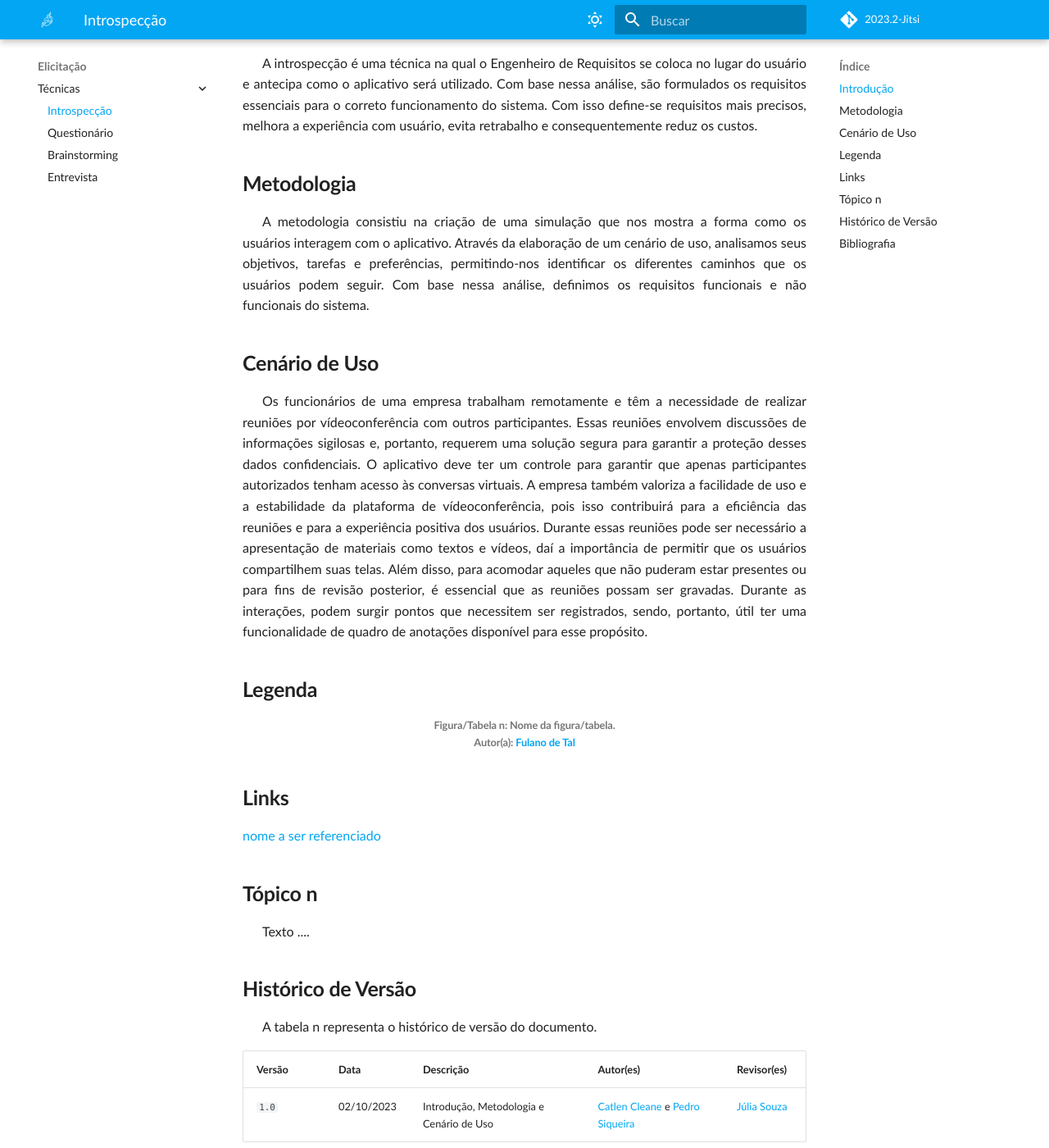
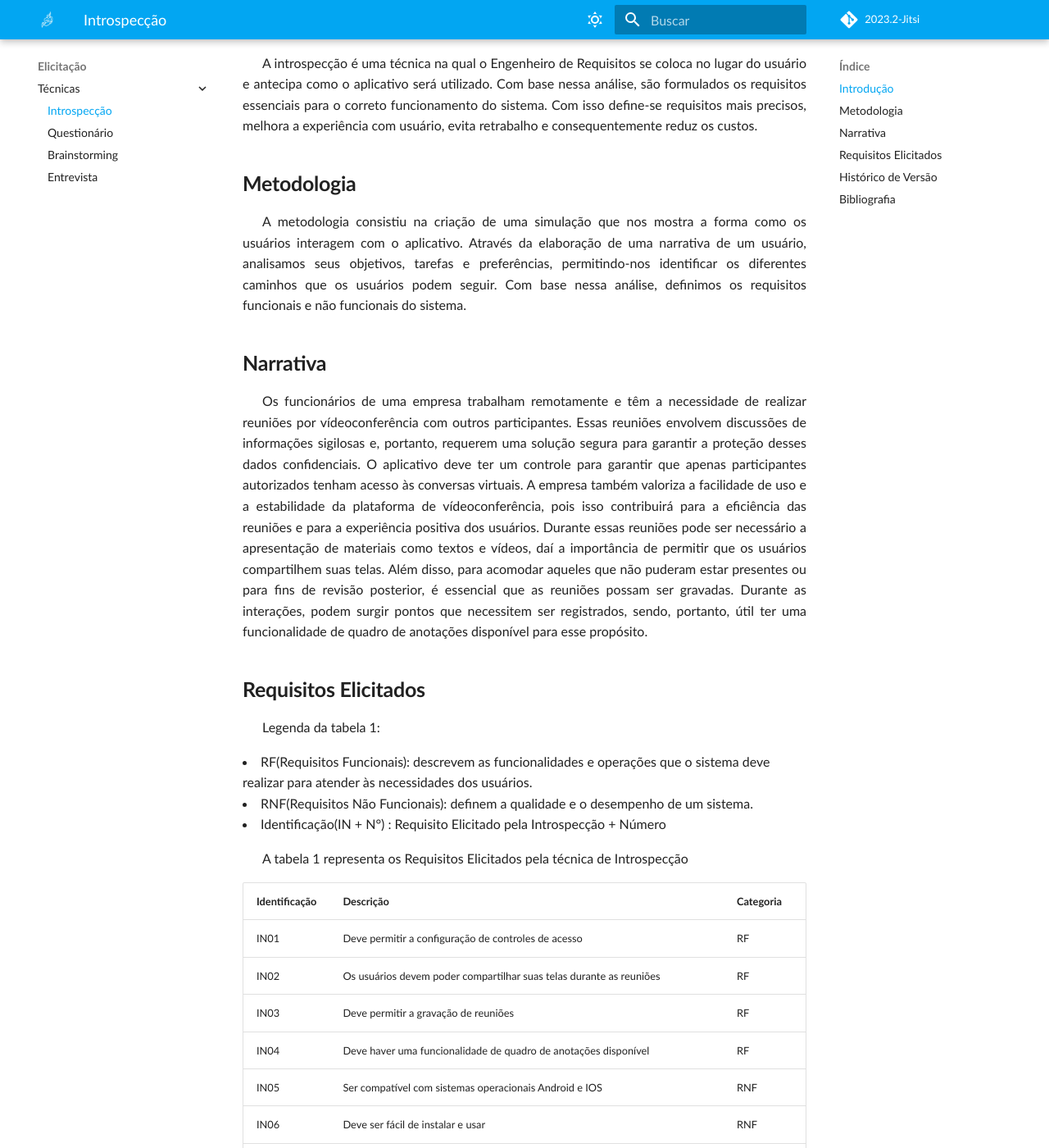
Before and after one commit to Requisitos-de-Software/2023.2-Jitsi, an MkDocs documentation site: the page built from docs/Elicitação/Introspecção.md, in a window 1280 px wide and 1400 px high, scrolled down 215 px. Shown: the whole window at 82% size. Built offline with MkDocs 1.6.1 and Material for MkDocs 9.7.7, drawn with Linux system fonts in a browser that asks for light colours; some web fonts are replaced; comment, search, counter and statistics services are not loaded; some of the changed text lies outside the part shown.

Commit message:
Elicitação de requisitos pela Introspecção

```diff
--- a/docs/Elicitação/Introspecção.md
+++ b/docs/Elicitação/Introspecção.md
@@ -7,28 +7,45 @@
 
 ## **Metodologia**
 <p align="justify">
-&emsp;&emsp;A metodologia consistiu na criação de uma simulação que nos mostra a forma como os usuários interagem com o aplicativo. Através da elaboração de um cenário de uso, analisamos seus objetivos, tarefas e preferências, permitindo-nos identificar os diferentes caminhos que os usuários podem seguir. Com base nessa análise, definimos os requisitos funcionais e não funcionais do sistema.
+&emsp;&emsp;A metodologia consistiu na criação de uma simulação que nos mostra a forma como os usuários interagem com o aplicativo. Através da elaboração de uma narrativa de um usuário, analisamos seus objetivos, tarefas e preferências, permitindo-nos identificar os diferentes caminhos que os usuários podem seguir. Com base nessa análise, definimos os requisitos funcionais e não funcionais do sistema.
 </p>
 
-## **Cenário de Uso**
+## **Narrativa**
 <p align="justify">
 &emsp;&emsp;Os funcionários de uma empresa trabalham remotamente e têm a necessidade de realizar reuniões por vídeoconferência com outros participantes. Essas reuniões envolvem discussões de informações sigilosas e, portanto, requerem uma solução segura para garantir a proteção desses dados confidenciais. O aplicativo deve ter um controle para garantir que apenas participantes autorizados tenham acesso às conversas virtuais. A empresa também valoriza a facilidade de uso e a estabilidade da plataforma de vídeoconferência, pois isso contribuirá para a eficiência das reuniões e para a experiência positiva dos usuários. Durante essas reuniões pode ser necessário a apresentação de materiais como textos e vídeos, daí a importância de permitir que os usuários compartilhem suas telas. Além disso, para acomodar aqueles que não puderam estar presentes ou para fins de revisão posterior, é essencial que as reuniões possam ser gravadas. Durante as interações, podem surgir pontos que necessitem ser registrados, sendo, portanto, útil ter uma funcionalidade de quadro de anotações disponível para esse propósito.
 </p>
 
-## **Legenda**
+## **Requisitos Elicitados**
 <p align="justify">
-<h6 align = "center"> Figura/Tabela n: Nome da figura/tabela.
-<br> Autor(a): <a href="https://github.com/fulanodetal">Fulano de Tal</a></h6>
+&emsp;&emsp;Legenda da tabela 1:
+<li> RF(Requisitos Funcionais): descrevem as funcionalidades e operações que o sistema deve realizar para atender às necessidades dos usuários. </li>
+<li> RNF(Requisitos Não Funcionais): definem a qualidade e o desempenho de um sistema. </li>
+<li> Identificação(IN + N°) : Requisito Elicitado pela Introspecção + Número
+</p>
+<p align="justify">
+&emsp;&emsp;A tabela 1 representa os Requisitos Elicitados pela técnica de Introspecção
 </p>
 
-## **Links**
-<p align="justify">
-<a href="link de referência">nome a ser referenciado</a>
-</p>
+| Identificação  | Descrição  | Categoria |
+|-----|---------------------------------------------------------|-------|
+|IN01| Deve permitir a configuração de controles de acesso | RF |
+|IN02| Os usuários devem poder compartilhar suas telas durante as reuniões | RF|
+|IN03| Deve permitir a gravação de reuniões  | RF |
+|IN04| Deve haver uma funcionalidade de quadro de anotações disponível | RF |
+|IN05| Ser compatível com sistemas operacionais Android e IOS| RNF|
+|IN06| Deve ser fácil de instalar e usar|RNF|
+|IN07| Ser de código aberto e gratuíto| RNF|
+|IN08| Deve ser possível deletar reuniões armazenadas | RF|
+|IN09|Deve possuir um mecanismo de busca a partir da data da reunião| RF|
+|IN10| Deve permitir que o anfitrião exclua particpantes | RF|
+|IN11| Deve garantir a segurança dos dados confidenciais compartilhados durante as reuniões por vídeoconferência| RNF |
+|IN12| Deve ser estável | RNF|
+|IN13| Deve oferecer um desempenho rápido e responsivo | RNF |
+|IN14| Deve ser escalável para acomodar um número crescente de participantes | RNF |
 
-## **Tópico n**
-<p align="justify">
-&emsp;&emsp;Texto ....
+<h6 align = "center"> Tabela 01: Requisitos Elicitados
+<br> Autor(a): <a href="https://github.com/fulanodetal"><a href="https://github.com/catlenc">Catlen Cleane</a></h6>
+</center>
 </p>
 
 ## **Histórico de Versão**
@@ -38,7 +55,8 @@
 
 | Versão | Data | Descrição | Autor(es) | Revisor(es) |
 | ------ | ---- | --------- | --------- | ---------- |
-| `1.0`  | 02/10/2023 | Introdução, Metodologia e Cenário de Uso | [Catlen Cleane](https://github.com/catlenc) e [Pedro Siqueira](https://github.com/PedroSiq) | [Júlia Souza](https://github.com/JuliaSSouza) |
+| `1.0`  | 02/10/2023 | Introdução e Metodologia | [Catlen Cleane](https://github.com/catlenc) e [Pedro Siqueira](https://github.com/PedroSiq) | [Júlia Souza](https://github.com/JuliaSSouza) |
+| `1.1`  | 02/10/2023 | Elicitação de Requisitos | [Catlen Cleane](https://github.com/catlenc) e [Pedro Siqueira](https://github.com/PedroSiq) | [Júlia Souza](https://github.com/JuliaSSouza) |
 <h6> Tabela n: Histórico de Versão.
 <br> Autor(a): <a href="https://github.com/catlenc">Catlen Cleane</a></h6>
 </center>
```
